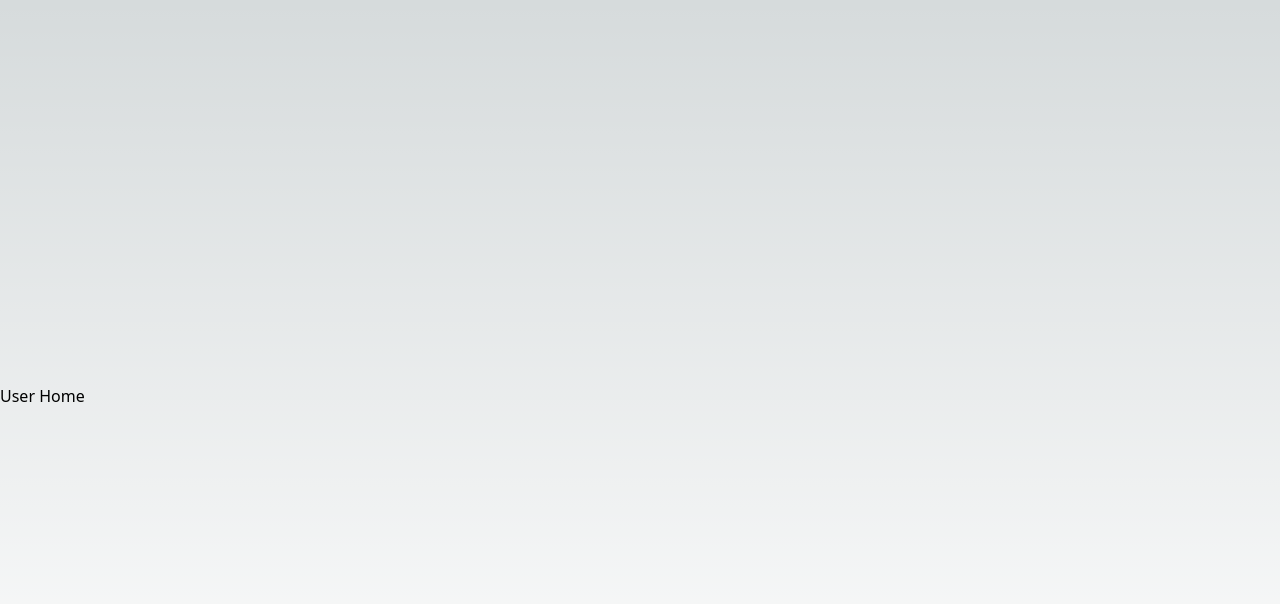
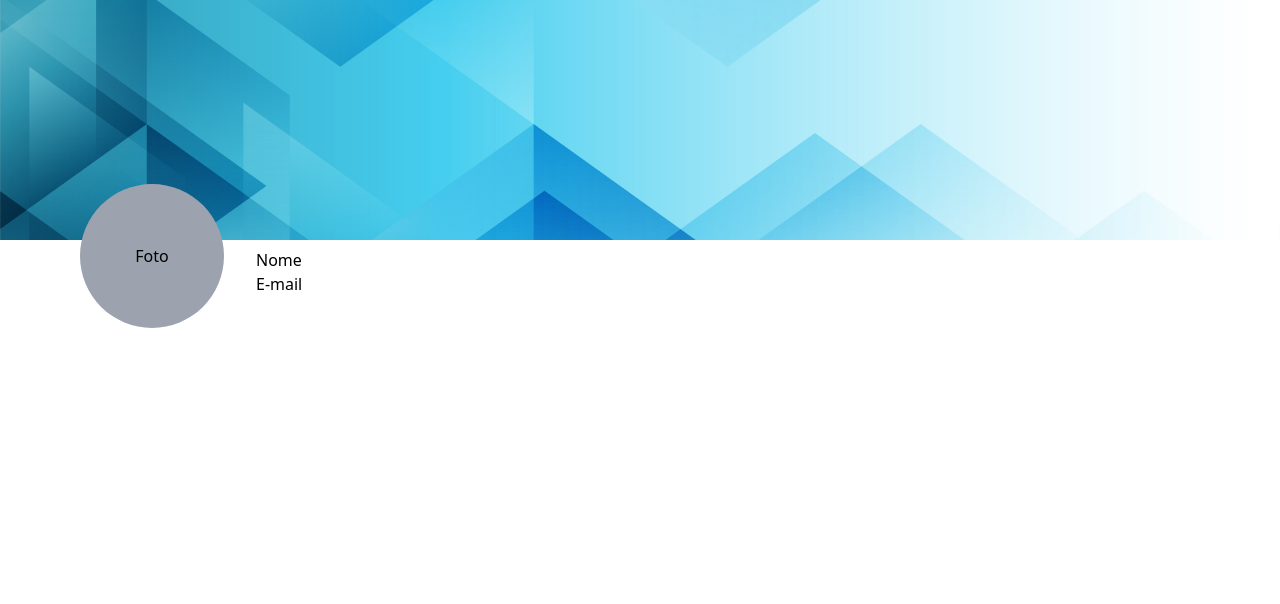
Before and after one commit to MarcosSkL/oauthfacebook, a Next.js app: page /user in a window 1280 px wide. Shown: the top 604 px of the page. Built offline with nearby package versions, Linux system fonts and the light colour scheme.

Commit message:
page user finish

```diff
--- a/src/components/Login.tsx
+++ b/src/components/Login.tsx
@@ -8,7 +8,7 @@ const Login = () => {
             <div className="h-full">
 
                <div
-                  className="g-6 flex h-full flex-wrap items-center justify-center lg:justify-between">
+                  className="flex h-full flex-wrap items-center justify-center lg:justify-between">
                   <div
                      className="shrink-1 mb-12 grow-0 basis-auto md:mb-0 md:w-9/12 md:shrink-0 lg:w-6/12 xl:w-6/12">
                      <img
@@ -26,7 +26,7 @@ const Login = () => {
                            <p className="mb-0 mr-4 text-lg">Entrar com</p>
 
 
-                           <button type="button" className='flex gap-1 text-lg items-center'>
+                           <button type="button" className='flex gap-1 text-lg items-center transition duration-150 ease-linear hover:shadow-xl'>
                               <span className='text-blue-500 font-bold'>facebook</span>
                               <FaFacebook className="text-blue-500 text-xl" />
                            </button>
@@ -37,7 +37,7 @@ const Login = () => {
                            className="my-4 flex items-center before:mt-0.5 before:flex-1 before:border-t before:border-neutral-300 after:mt-0.5 after:flex-1 after:border-t after:border-neutral-300">
                            <p
                               className="mx-4 mb-0 text-center font-semibold dark:text-white">
-                              Ou criar conta
+                              Ou entrar com uma conta
                            </p>
                         </div>
 
@@ -73,7 +73,7 @@ const Login = () => {
                         <div className="text-center lg:text-left">
                            <button
                               type="button"
-                              className="inline-block rounded bg-blue-500 px-7 pb-2.5 pt-3 text-sm font-medium uppercase leading-normal text-white shadow-[0_4px_9px_-4px_#3b71ca] transition duration-150 ease-in-out hover:bg-primary-600 hover:shadow-[0_8px_9px_-4px_rgba(59,113,202,0.3),0_4px_18px_0_rgba(59,113,202,0.2)] focus:bg-primary-600 focus:shadow-[0_8px_9px_-4px_rgba(59,113,202,0.3),0_4px_18px_0_rgba(59,113,202,0.2)] focus:outline-none focus:ring-0 active:bg-primary-700 active:shadow-[0_8px_9px_-4px_rgba(59,113,202,0.3),0_4px_18px_0_rgba(59,113,202,0.2)] dark:shadow-[0_4px_9px_-4px_rgba(59,113,202,0.5)] dark:hover:shadow-[0_8px_9px_-4px_rgba(59,113,202,0.2),0_4px_18px_0_rgba(59,113,202,0.1)] dark:focus:shadow-[0_8px_9px_-4px_rgba(59,113,202,0.2),0_4px_18px_0_rgba(59,113,202,0.1)] dark:active:shadow-[0_8px_9px_-4px_rgba(59,113,202,0.2),0_4px_18px_0_rgba(59,113,202,0.1)]"
+                              className="inline-block rounded bg-blue-500 px-7 pb-2.5 pt-3 text-sm font-medium uppercase leading-normal text-white shadow-sm transition duration-150 ease-in-out hover:shadow-xl"
                            >
                               Login
                            </button>
--- a/src/pages/user/index.tsx
+++ b/src/pages/user/index.tsx
@@ -3,12 +3,14 @@ import React from 'react'
 const index = () => {
    return (
       <>
-         <section className="h-screen container">
-            <div className='h-96 w-96'>
-
+         <section className="h-screen bg-white">
+            <div className="h-60 w-screen bg-[url('../../public/assets/polygonal19.jpg')] bg-cover" />
+            <div className='h-36 w-36 bg-gray-400 rounded-full ms-20 -mt-14 flex justify-center items-center'>
+               <p>Foto</p>
             </div>
-            <div>
-               <h1>User Home</h1>
+            <div className='ms-64 -mt-20'>
+               <p>Nome</p>
+               <p>E-mail</p>
             </div>
          </section>
       </>
```
Also changed, not shown: public/assets/polygonal19.jpg (added).
